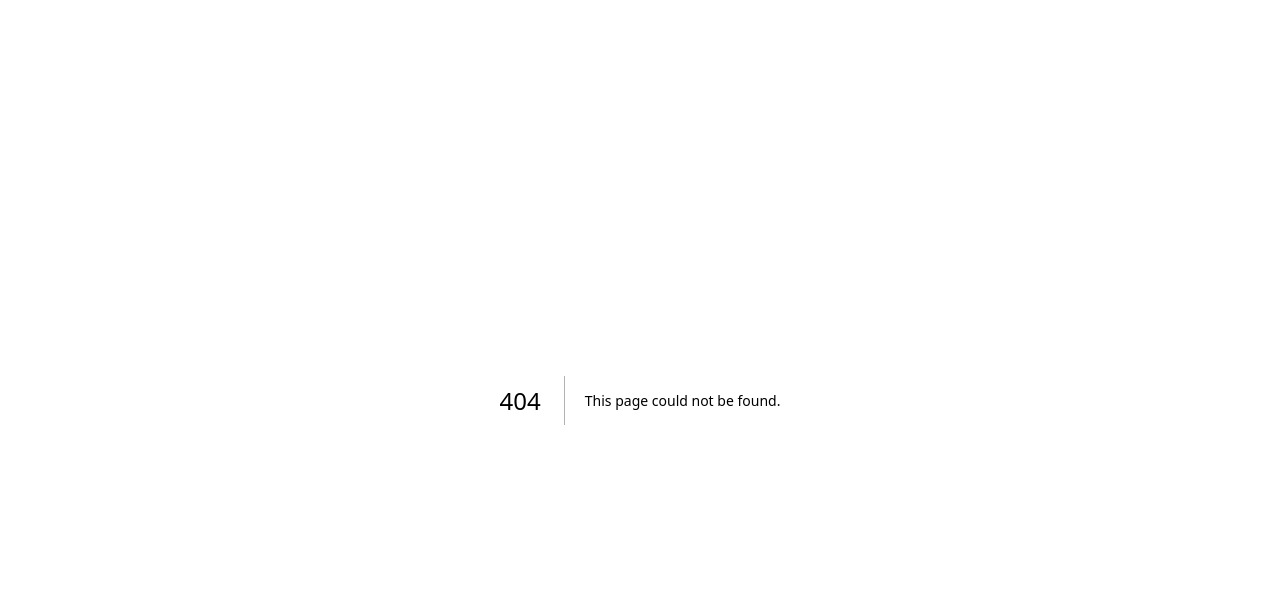
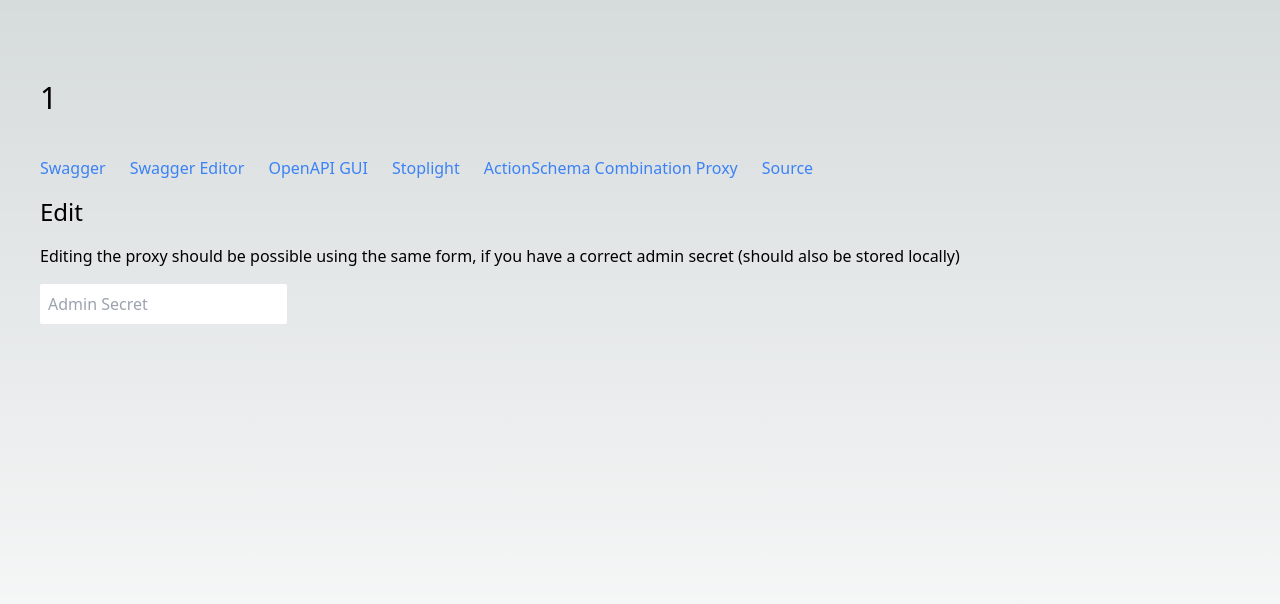
Before and after one commit to CodeFromAnywhere/upstash-crud-openapi, a Next.js app: page /1 in a window 1280 px wide. Before the commit this address had no page. Shown: the top 604 px of the page. Built offline with nearby package versions, Linux system fonts and the light colour scheme.

Commit message:
improvements

```diff
--- /dev/null
+++ b/app/[id]/page.tsx
@@ -0,0 +1,65 @@
+export default function ProxyHomepage(props: { params: { id: string } }) {
+  const openapiUrl = `https://${props.params.id}/openapi.json`;
+  const links = [
+    {
+      title: "Swagger",
+      url: `https://petstore.swagger.io/?url=${openapiUrl}`,
+    },
+    {
+      title: "Swagger Editor",
+      url: `https://editor.swagger.io/?url=${openapiUrl}`,
+    },
+    {
+      title: "OpenAPI GUI",
+      url: `https://mermade.github.io/openapi-gui/?url=${openapiUrl}`,
+    },
+    {
+      title: "Stoplight",
+      url: `https://elements-demo.stoplight.io/?spec=${openapiUrl}`,
+    },
+
+    {
+      title: "ActionSchema Combination Proxy",
+      url: `https://proxy.actionschema.com/?url=${openapiUrl}`,
+    },
+
+    {
+      title: "Source",
+      url: openapiUrl,
+    },
+  ];
+
+  return (
+    <div className="p-10">
+      <h1 className="text-3xl py-10">{props.params.id}</h1>
+      <div className="flex flex-row flex-wrap">
+        {links.map((link) => {
+          return (
+            <a
+              className="pr-6 text-blue-500 hover:text-blue-600"
+              href={link.url}
+              key={link.url}
+            >
+              {link.title}
+            </a>
+          );
+        })}
+        {/* <button
+          onClick={() => {
+            revalidateOpenapi(openapiDetails.openapiUrl);
+          }}
+        >
+          Refresh
+        </button> */}
+      </div>
+      <div>
+        <p className="text-2xl py-4">Edit</p>
+        <p>
+          Editing the proxy should be possible using the same form, if you have
+          a correct admin secret (should also be stored locally)
+        </p>
+        <input className="p-2 mt-4 rounded-sm" placeholder="Admin Secret" />
+      </div>
+    </div>
+  );
+}
```
Also changed, not shown: app/[id]/[...path]/route.ts (renamed from app/[id]/[[...path]]/route.ts).
